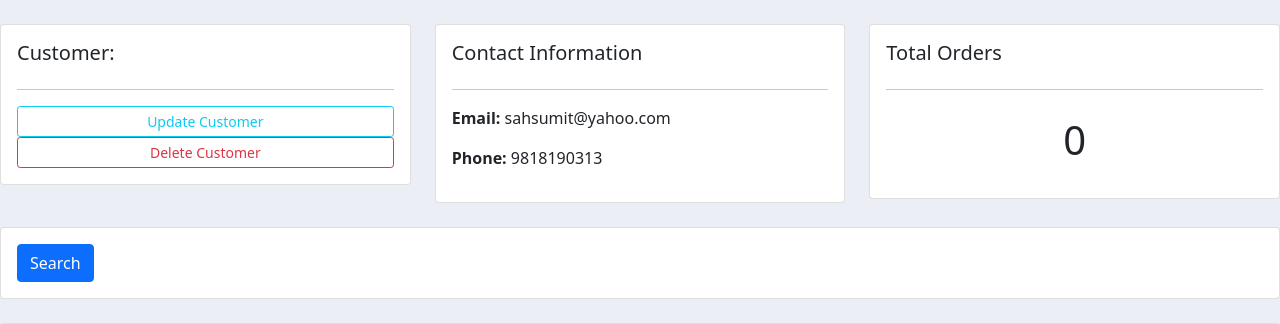
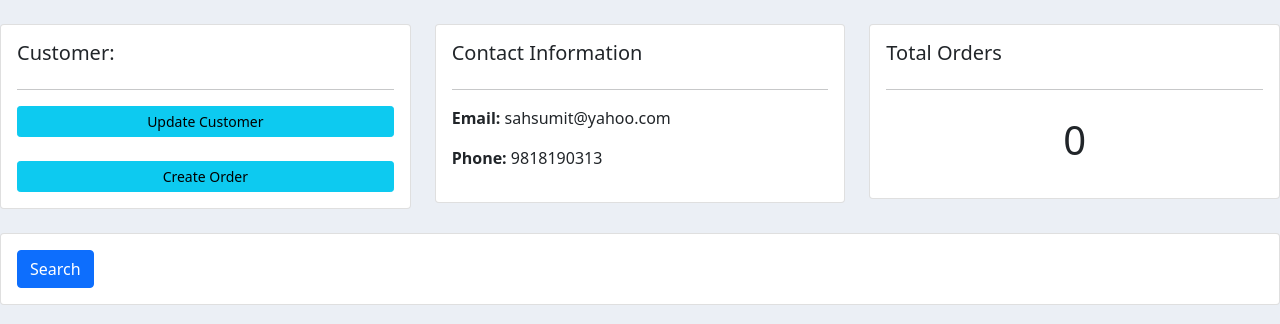
Before and after one commit to sumitbro/shop_product, a Django app: page /customer/1 in a window 1280 px wide. Shown: the part 56-380 px from the top of the page. Run offline with Django 3.2, Linux system fonts and the light colour scheme; data comes from the database, SQL or seed files in the repository; both versions use the stored data as it was after the commit; some libraries are stand-ins or nearby versions.

Commit message:
file updated

```diff
--- a/order/models.py
+++ b/order/models.py
@@ -51,3 +51,7 @@ class Order(models.Model):
     product= models.ForeignKey(Product, on_delete=models.CASCADE)
     date_created= models.DateField(auto_now_add=True)
     status= models.CharField(max_length=200, null=True, choices=STATUS)
+
+
+    def __str__(self):
+        return self.product.name
--- a/order/urls.py
+++ b/order/urls.py
@@ -5,6 +5,12 @@ from . import views
 urlpatterns = [
     path('', views.home, name='home'),
     path('product/', views.product, name='product'),
-    path('customer/<int:id>', views.customer, name='=customer')
+    path('customer/<int:id>', views.customer, name='=customer'),
+    path('create/<int:id>', views.createview, name='create'),
+    path('update/<int:id>', views.updateorder, name='update'),
+    path('delete/<int:id>', views.deleteorder, name='delete')
+
+
+
 
 ]
--- a/order/views.py
+++ b/order/views.py
@@ -1,5 +1,9 @@
-from django.shortcuts import render
+from django.shortcuts import render, redirect
+from django.forms import inlineformset_factory
+
 from .models import Product, Customer, Order
+from .forms import OrderForm
+
 
 # Create your views here.
 def home(request):
@@ -42,3 +46,75 @@ def customer(request,id):
 
 
     return render(request, 'customer.html',context)
+
+
+
+
+def createview(request, id):
+	OrderFormSet = inlineformset_factory(Customer, Order, fields=('product', 'status'), extra=10 )
+	cus = Customer.objects.get(id=id)
+	formset = OrderFormSet(queryset=Order.objects.none(),instance=cus)
+	#form = OrderForm(initial={'customer':customer})
+	if request.method == 'POST':
+		#print('Printing POST:', request.POST)
+		#form = OrderForm(request.POST)
+		formset = OrderFormSet(request.POST, instance=cus)
+		if formset.is_valid():
+			formset.save()
+			return redirect('/')
+
+	context = {'form':formset}
+	return render(request, 'create.html', context)
+
+
+
+
+
+
+
+
+
+
+
+
+
+
+# def createview(request,id):
+#     OrderFormSet = inlineformset_factory(Customer, Order, fields=('product', 'status'), extra=10 )
+#     cus= Customer.objects.get(id=id)
+#     formset= OrderFormSet(instance=cus)
+
+#     formset= OrderForm(initial={'customer':cus})
+
+
+#     if request.method=="POST":
+#         formset= OrderFormSet(request.POST, instance=cus)
+#         if formset.is_valid:
+#             formset.save()
+#             return redirect('/')
+
+
+#     context={'form':formset}
+#     return render(request, 'create.html', context)
+
+def updateorder(request, id):
+    order= Order.objects.get(id=id)
+    form= OrderForm(instance=order)
+
+    if request.method=="POST":
+        form= OrderForm(request.POST, instance=order)
+        form.save()
+        return redirect('/')
+
+    context={'form':form}
+    return render(request, 'update.html', context)
+
+
+def deleteorder(request, id):
+    order= Order.objects.get(id=id)
+    if request.method=="POST":
+        order.delete()
+        return redirect('/')
+
+    context={'item':order}
+    return render(request, 'delete.html',context)
--- a/templates/customer.html
+++ b/templates/customer.html
@@ -9,8 +9,8 @@
 		<div class="card card-body">
 			<h5>Customer:</h5>
 			<hr>
-			<a class="btn btn-outline-info  btn-sm btn-block" href="">Update Customer</a>
-			<a class="btn btn-outline-danger  btn-sm btn-block" href="">Delete Customer</a>
+			<a class="btn btn-info  btn-sm btn-block" href="">Update Customer</a><br>
+            <a class="btn btn-info  btn-sm btn-block" href="/create/{{cus.id}}">Create Order</a>
 
 		</div>
 	</div>
@@ -66,8 +66,8 @@
 					<td>{{ord.product.category}}</td>
 					<td>{{ord.date_created}}</td>
 					<td>{{ord.status}}</td>
-					<td><a class="btn btn-sm btn-info" href="">Update</a></td>
-					<td><a class="btn btn-sm btn-danger" href="">Delete</a></td>
+					<td><a class="btn btn-sm btn-info" href="/update/{{ord.id}}">Update</a></td>
+					<td><a class="btn btn-sm btn-danger" href="/delete/{{ord.id}}">Delete</a></td>
 
 				</tr>
 
```
Also changed, not shown: order/forms.py (added, +9 -0 lines), templates/create.html (added, +25 -0 lines), templates/dashboard.html (+4 -4 lines), templates/delete.html (added, +24 -0 lines), templates/update.html (added, +21 -0 lines), db.sqlite3.
